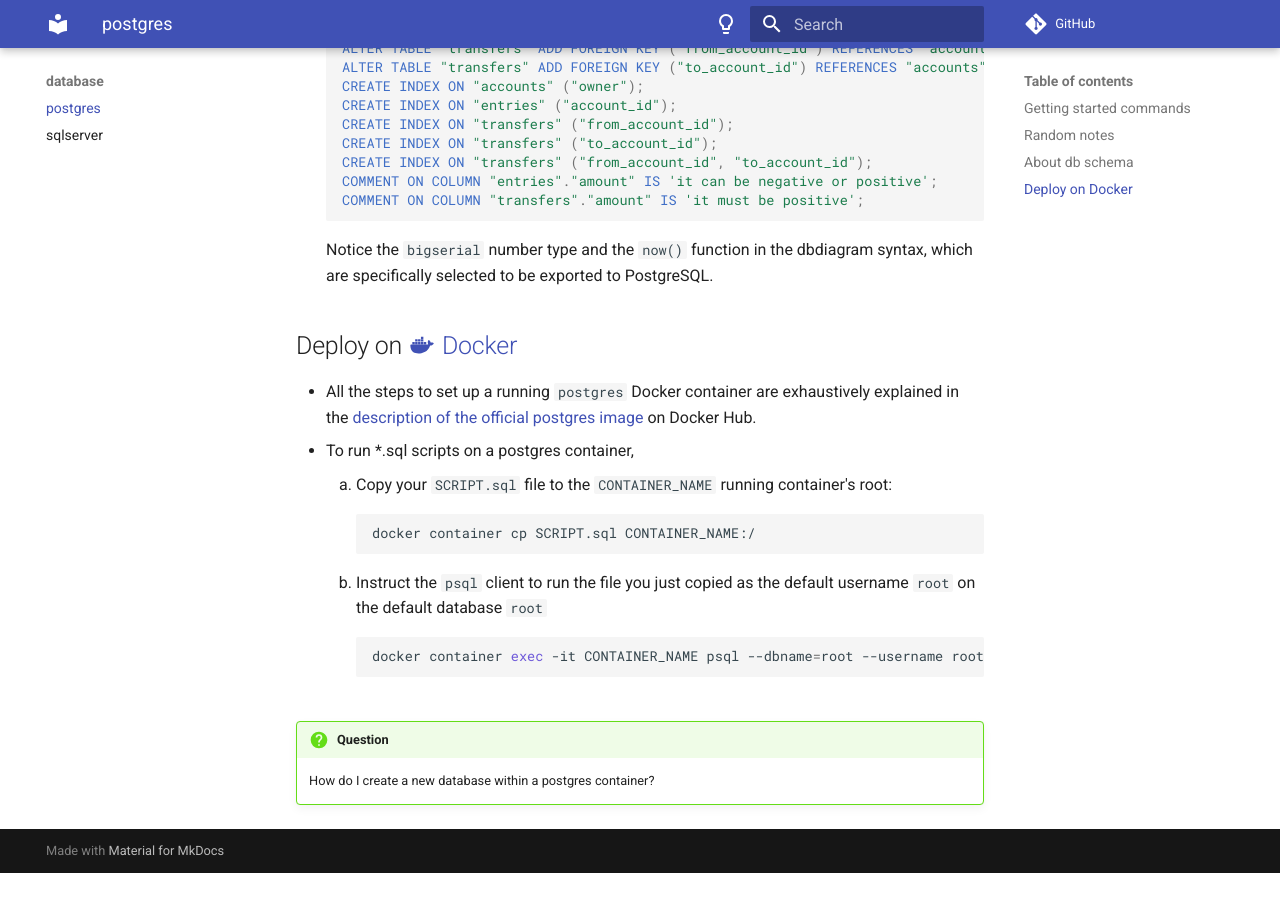
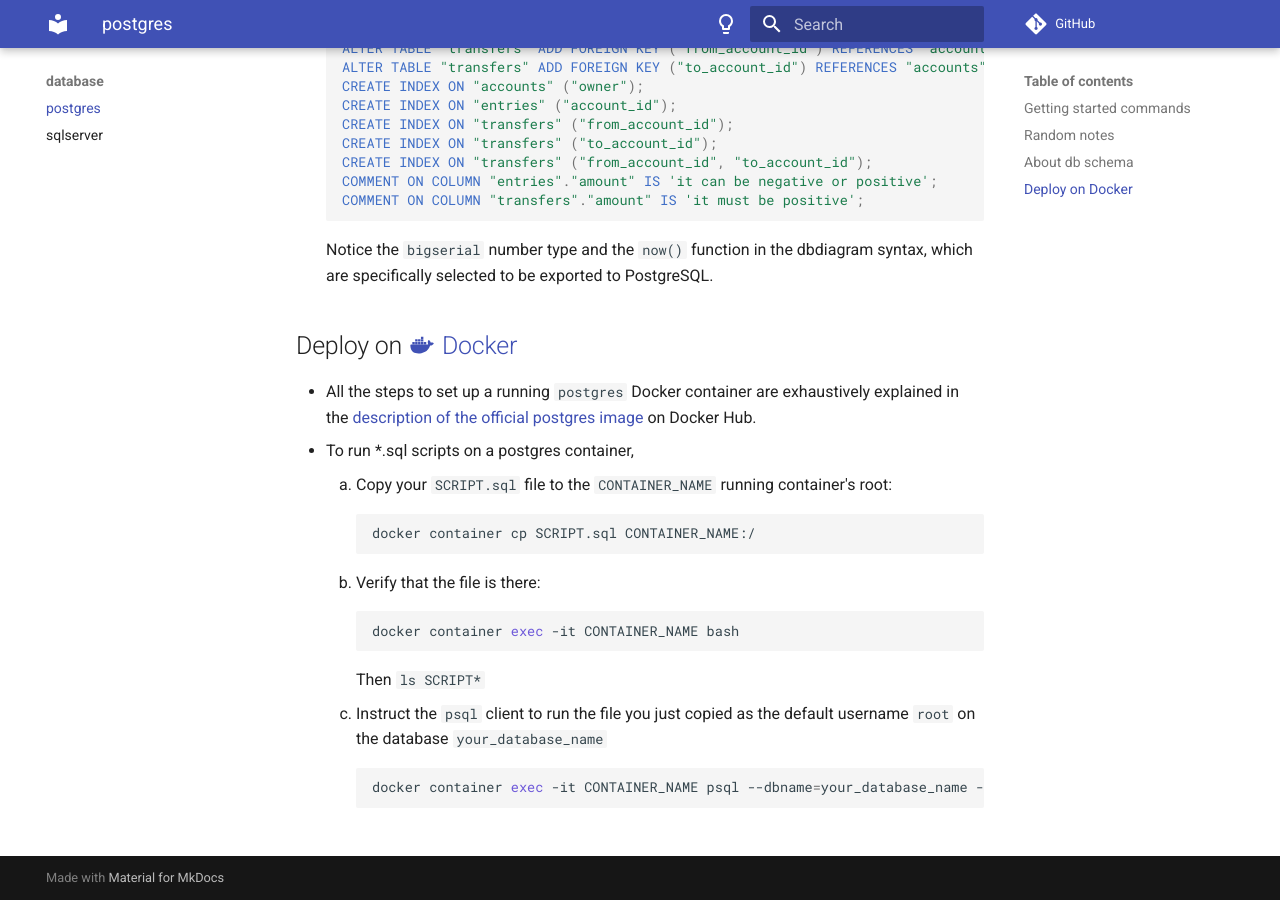
Before and after one commit to sannae/the-notebook, an MkDocs documentation site: the page built from docs/db/postgres.md, in a window 1280 px wide and 900 px high, scrolled down 2311 px. Built offline with MkDocs 1.6.1 and Material for MkDocs 9.7.7, drawn with Linux system fonts in a browser that asks for light colours; comment, search, counter and statistics services are not loaded; before the commit the page ends 3184 px from its top, so only the background shows below that; some of the changed text lies outside the part shown.

````diff
--- a/docs/db/postgres.md
+++ b/docs/db/postgres.md
@@ -20,6 +20,8 @@
     * `1` = the server is rejecting connections (e.g. during startup)
     * `2` = there was no response to the connection attempt
     * `3` = no attempt was made (for example due to invalid parameters).
+
+
 
 ## Random notes
 
@@ -115,10 +117,12 @@
     ```bash
     docker container cp SCRIPT.sql CONTAINER_NAME:/
     ```
-    2. Instruct the `psql` client to run the file you just copied as the default username `root` on the default database `root`
+    2. Verify that the file is there:
     ```bash
-    docker container exec -it CONTAINER_NAME psql --dbname=root --username root -f /SCRIPT.sql
+    docker container exec -it CONTAINER_NAME bash
     ```
-
-!!! question
-    How do I create a new database within a postgres container?
+    Then `ls SCRIPT*`
+    3. Instruct the `psql` client to run the file you just copied as the default username `root` on the database `your_database_name`
+    ```bash
+    docker container exec -it CONTAINER_NAME psql --dbname=your_database_name --username root -f /SCRIPT.sql
+    ```
````
Also changed, not shown: other parts of docs/db/postgres.md (+1 -1 lines), docs/infrastructure/docker.md (+10 -3 lines).
